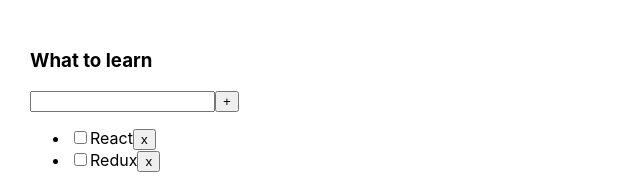
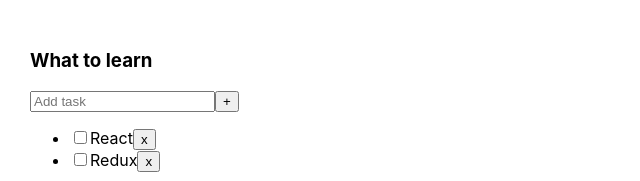
Before and after one commit to Desolateeeooo/to-do-list-ts, a React (Create React App) app: page / in a window 1280 px wide. Shown: the top 181 px of the page, without its empty margins (0-640 px from the left). Built offline with nearby package versions, Linux system fonts and the light colour scheme.

Commit message:
Major commit (third)
Changes in App.tsx and Todolist.tsx

```diff
--- a/package.json
+++ b/package.json
@@ -10,10 +10,12 @@
     "@types/node": "^16.18.83",
     "@types/react": "^18.2.58",
     "@types/react-dom": "^18.2.19",
+    "@types/uuid": "^9.0.8",
     "react": "^18.2.0",
     "react-dom": "^18.2.0",
     "react-scripts": "5.0.1",
     "typescript": "^4.9.5",
+    "uuid": "^9.0.1",
     "web-vitals": "^2.1.4"
   },
   "scripts": {
--- a/src/App.tsx
+++ b/src/App.tsx
@@ -1,24 +1,33 @@
 import React, {useState} from 'react';
 import './App.css';
 import {TaskType, Todolist} from "./Todolist";
+import {v1} from 'uuid'
 
 export type FilterValuesType = "all" | "completed" | "active";
 
 function App() {
 
     const [tasks, setTasks] = useState<Array<TaskType>>([
-        {id: 1, title: "CSS", isDone: true},
-        {id: 2, title: "JS", isDone: true},
-        {id: 3, title: "React", isDone: false},
-        {id: 4, title: "Redux", isDone: false}
+        {id: v1(), title: "CSS", isDone: true},
+        {id: v1(), title: "JS", isDone: true},
+        {id: v1(), title: "React", isDone: false},
+        {id: v1(), title: "Redux", isDone: false}
     ]);
 
     const [filter, setFilter] =
         useState<FilterValuesType>("active");
 
-    function removeTask(id: number) {
+    function removeTask(id: string) {
         let filteredTasks = tasks.filter(t => t.id !== id);
         setTasks(filteredTasks);
+    }
+
+    function addTask(title: string) {
+        let newTask = {
+            id: v1(), title: title, isDone: false
+        };
+        let newTasks = [newTask, ...tasks];
+        setTasks(newTasks);
     }
 
     function changeFilter(value: FilterValuesType) {
@@ -39,6 +48,7 @@ function App() {
                       tasks={tasksForTodolist}
                       removeTask={removeTask}
                       changeFilter={changeFilter}
+                      addTask={addTask}
             />
             {/*<Todolist title={"Movies"} tasks={tasks2}/>*/}
         </div>
--- a/src/Todolist.tsx
+++ b/src/Todolist.tsx
@@ -1,53 +1,68 @@
-import React from "react";
+import React, {ChangeEvent, KeyboardEvent, useState} from "react";
 import {FilterValuesType} from "./App";
 
 export type TaskType = {
-    id: number
+    id: string
     title: string
     isDone: boolean
 }
 type PropsType = {
     title: string;
     tasks: Array<TaskType>
-    removeTask: (id: number) => void
+    removeTask: (id: string) => void
     changeFilter: (value: FilterValuesType) => void
+    addTask: (title: string) => void
 }
 
 export function Todolist(props: PropsType) {
+
+    const [taskTitle, setTaskTitle] = useState("");
+
+    const handleOnChange = (e: ChangeEvent<HTMLInputElement>) => {
+        setTaskTitle(e.currentTarget.value);
+    }
+    const handleOnKeyPress = (e: KeyboardEvent<HTMLInputElement>) => {
+        if (e.ctrlKey && e.charCode === 13) {
+            props.addTask(taskTitle);
+            setTaskTitle("");
+        }
+    }
+    const handleAddTask = () => {
+        props.addTask(taskTitle);
+        setTaskTitle("");
+    }
+    const onAllClickHandler = () => props.changeFilter("all");
+    const onActiveClickHandler = () => props.changeFilter("active");
+    const onCompletedClickHandler = () => props.changeFilter("completed");
+
     return (
         <div>
             <h3>{props.title}</h3>
             <div>
-                <input/>
-                <button>+</button>
+                <input placeholder={"Add task"}
+                       value={taskTitle}
+                       onChange={handleOnChange}
+                       onKeyPress={handleOnKeyPress}/>
+                <button onClick={handleAddTask}>+</button>
             </div>
             <ul>
                 {
                     props.tasks.map(t => {
-                        return <li>
+                        const handleOnRemove = () => {
+                            props.removeTask(t.id)
+                        }
+                        return <li key={t.id}>
                             <input type="checkbox" checked={t.isDone}/>
                             {t.title}
-                            <button onClick={() => {
-                                props.removeTask(t.id)
-                            }}>x
-                            </button>
+                            <button onClick={handleOnRemove}>x</button>
                         </li>
                     })
                 }
             </ul>
             <div>
-                <button onClick={() => {
-                    props.changeFilter("all")
-                }}>All
-                </button>
-                <button onClick={() => {
-                    props.changeFilter("active")
-                }}>Active
-                </button>
-                <button onClick={() => {
-                    props.changeFilter("completed")
-                }}>Completed
-                </button>
+                <button onClick={onAllClickHandler}>All</button>
+                <button onClick={onActiveClickHandler}>Active</button>
+                <button onClick={onCompletedClickHandler}>Completed</button>
             </div>
         </div>
     );
```
Also changed, not shown: 1 other file (tests, documents, lock files or other folders).
